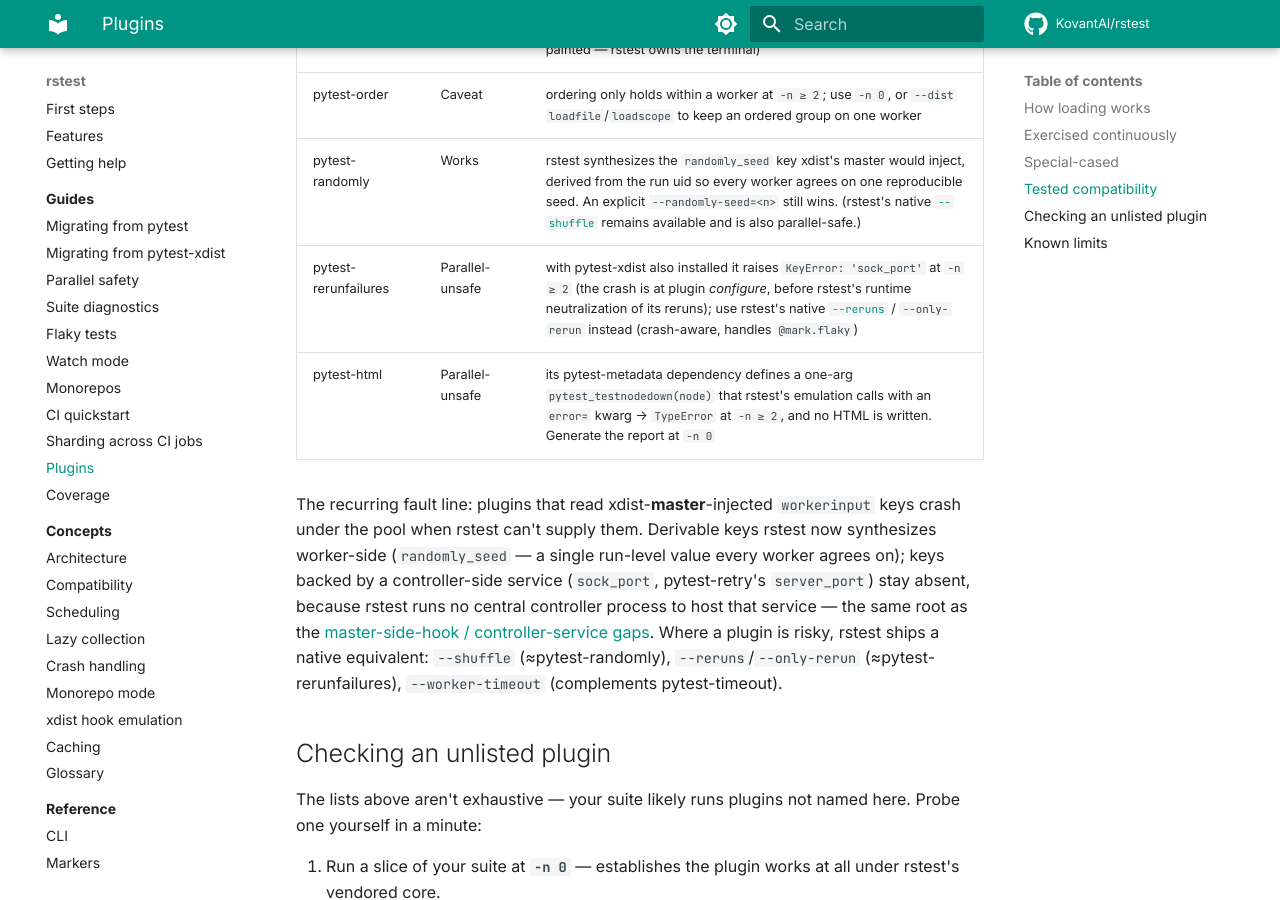
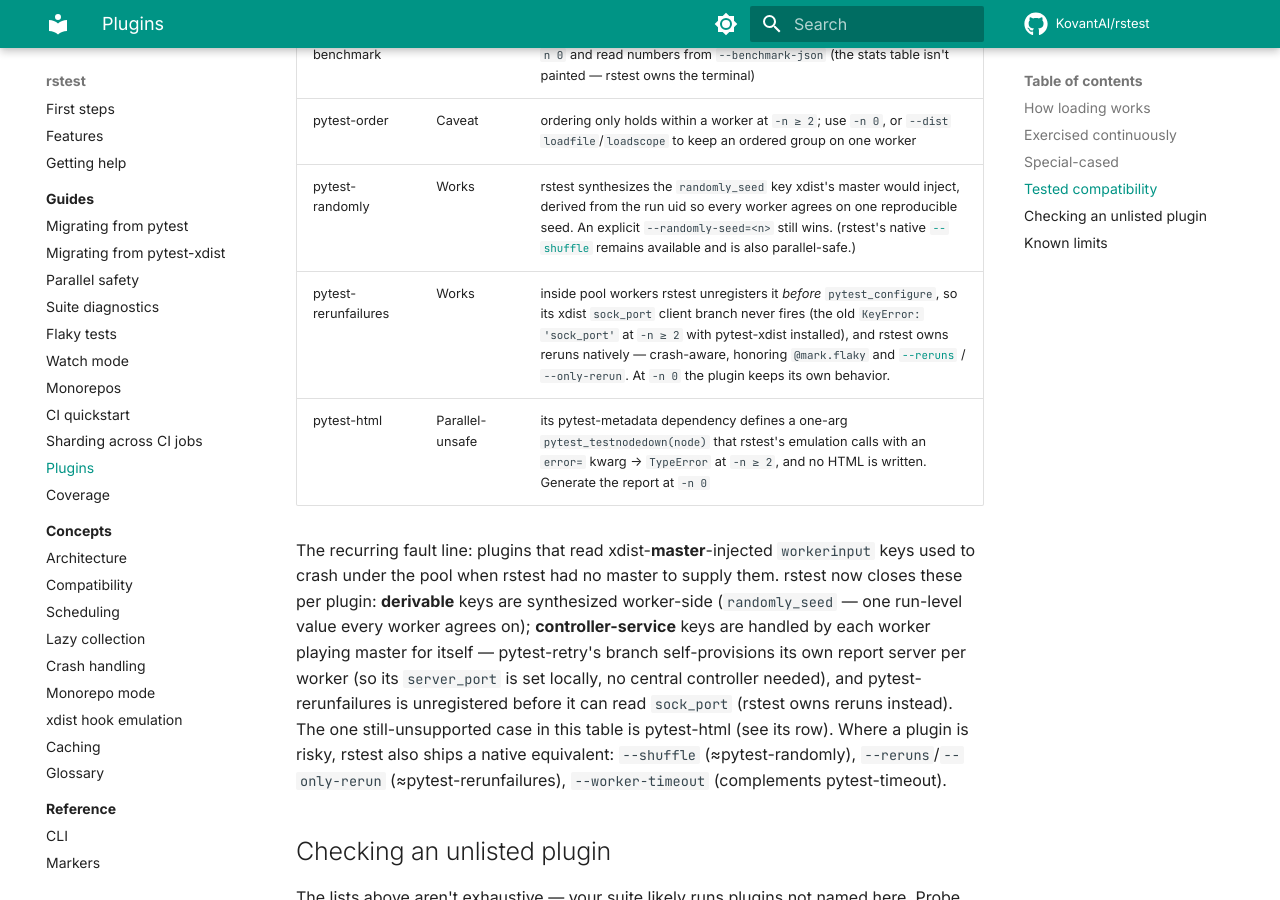
Before and after one commit to KovantAI/rstest, an MkDocs documentation site: the page built from docs/guides/plugins.md, in a window 1280 px wide and 900 px high, scrolled down 1685 px. Built offline with MkDocs 1.6.1 and Material for MkDocs 9.7.7, drawn with Linux system fonts in a browser that asks for light colours; comment, search, counter and statistics services are not loaded; some of the changed text lies outside the part shown.

Commit message:
add compatability with pytest-rerunfailures

```diff
--- a/docs/guides/plugins.md
+++ b/docs/guides/plugins.md
@@ -35,10 +35,11 @@ rstest's compatibility battery, on real suites:
   `pytest_handlecrashitem`, `pytest_xdist_node_collection_finished` —
   are silent no-ops: scheduling and crash handling are the Rust
   orchestrator's job and are not extensible from Python.
-- **pytest-rerunfailures**: rstest intercepts `--reruns` and handles
-  reruns itself (crash-aware), so the plugin stays inert rather than
-  double-rerunning. rstest's `--reruns` needs `-n ≥ 2` (ignored at
-  `-n 0/1`).
+- **pytest-rerunfailures**: inside pool workers rstest unregisters the
+  plugin (before `pytest_configure`, so its xdist `sock_port` client branch
+  never fires) and handles reruns itself — crash-aware, honoring
+  `@mark.flaky`. rstest's `--reruns` fire at every worker count, including
+  `-n 0/1`. At `-n 0` with no `--reruns` the plugin keeps its own behavior.
 
 ## Tested compatibility
 
@@ -57,19 +58,22 @@ run it at `-n 0` (or use rstest's native equivalent).
 | pytest-benchmark | Caveat | auto-disables at `-n ≥ 2` (sees the pool as xdist); run benchmarks at `-n 0` and read numbers from `--benchmark-json` (the stats table isn't painted — rstest owns the terminal) |
 | pytest-order | Caveat | ordering only holds within a worker at `-n ≥ 2`; use `-n 0`, or `--dist loadfile`/`loadscope` to keep an ordered group on one worker |
 | pytest-randomly | Works | rstest synthesizes the `randomly_seed` key xdist's master would inject, derived from the run uid so every worker agrees on one reproducible seed. An explicit `--randomly-seed=<n>` still wins. (rstest's native [`--shuffle`](../reference/cli.md#-shuffleseed) remains available and is also parallel-safe.) |
-| pytest-rerunfailures | Parallel-unsafe | with pytest-xdist also installed it raises `KeyError: 'sock_port'` at `-n ≥ 2` (the crash is at plugin *configure*, before rstest's runtime neutralization of its reruns); use rstest's native [`--reruns`](../reference/cli.md#-reruns-n) / `--only-rerun` instead (crash-aware, handles `@mark.flaky`) |
+| pytest-rerunfailures | Works | inside pool workers rstest unregisters it *before* `pytest_configure`, so its xdist `sock_port` client branch never fires (the old `KeyError: 'sock_port'` at `-n ≥ 2` with pytest-xdist installed), and rstest owns reruns natively — crash-aware, honoring `@mark.flaky` and [`--reruns`](../reference/cli.md#-reruns-n) / `--only-rerun`. At `-n 0` the plugin keeps its own behavior. |
 | pytest-html | Parallel-unsafe | its pytest-metadata dependency defines a one-arg `pytest_testnodedown(node)` that rstest's emulation calls with an `error=` kwarg → `TypeError` at `-n ≥ 2`, and no HTML is written. Generate the report at `-n 0` |
 
 The recurring fault line: plugins that read xdist-**master**-injected
-`workerinput` keys crash under the pool when rstest can't supply them.
-Derivable keys rstest now synthesizes worker-side (`randomly_seed` — a
-single run-level value every worker agrees on); keys backed by a
-controller-side service (`sock_port`, pytest-retry's `server_port`) stay
-absent, because rstest runs no central controller process to host that
-service — the same root as the [master-side-hook / controller-service gaps](../concepts/compatibility.md#known-gaps).
-Where a plugin is risky, rstest ships a native equivalent: `--shuffle`
-(≈pytest-randomly), `--reruns`/`--only-rerun` (≈pytest-rerunfailures),
-`--worker-timeout` (complements pytest-timeout).
+`workerinput` keys used to crash under the pool when rstest had no master to
+supply them. rstest now closes these per plugin: **derivable** keys are
+synthesized worker-side (`randomly_seed` — one run-level value every worker
+agrees on); **controller-service** keys are handled by each worker playing
+master for itself — pytest-retry's branch self-provisions its own report
+server per worker (so its `server_port` is set locally, no central
+controller needed), and pytest-rerunfailures is unregistered before it can
+read `sock_port` (rstest owns reruns instead). The one still-unsupported
+case in this table is pytest-html (see its row). Where a plugin is risky,
+rstest also ships a native equivalent: `--shuffle` (≈pytest-randomly),
+`--reruns`/`--only-rerun` (≈pytest-rerunfailures), `--worker-timeout`
+(complements pytest-timeout).
 
 ## Checking an unlisted plugin
 
```
Also changed, not shown: docs/concepts/compatibility.md (+2 -2 lines), docs/concepts/xdist-hooks.md (+19 -0 lines), docs/guides/migrate-from-xdist.md (+5 -4 lines), docs/reference/parity-divergences.md (+17 -1 lines), docs/reference/troubleshooting.md (+16 -7 lines), 2 other files.
